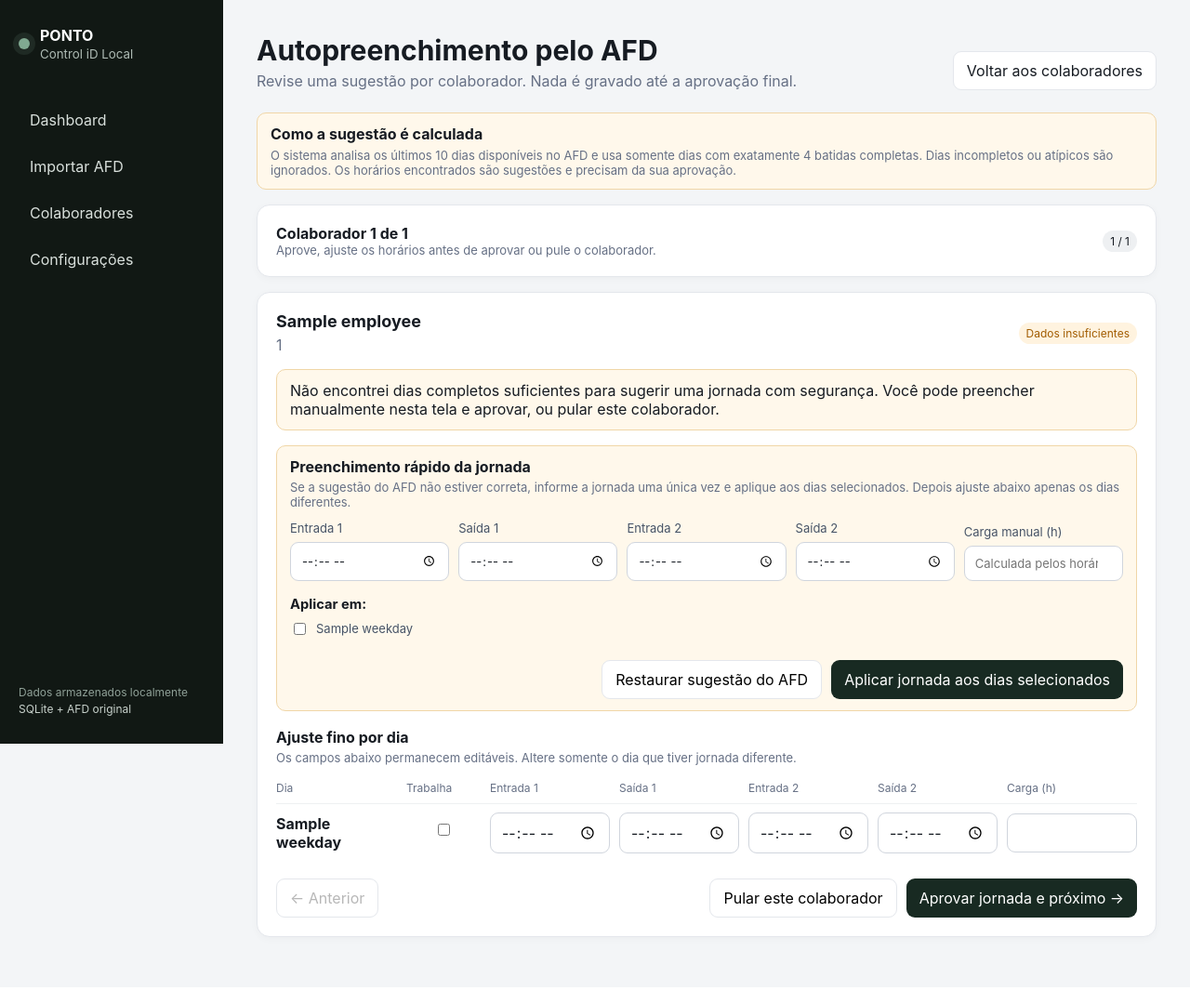
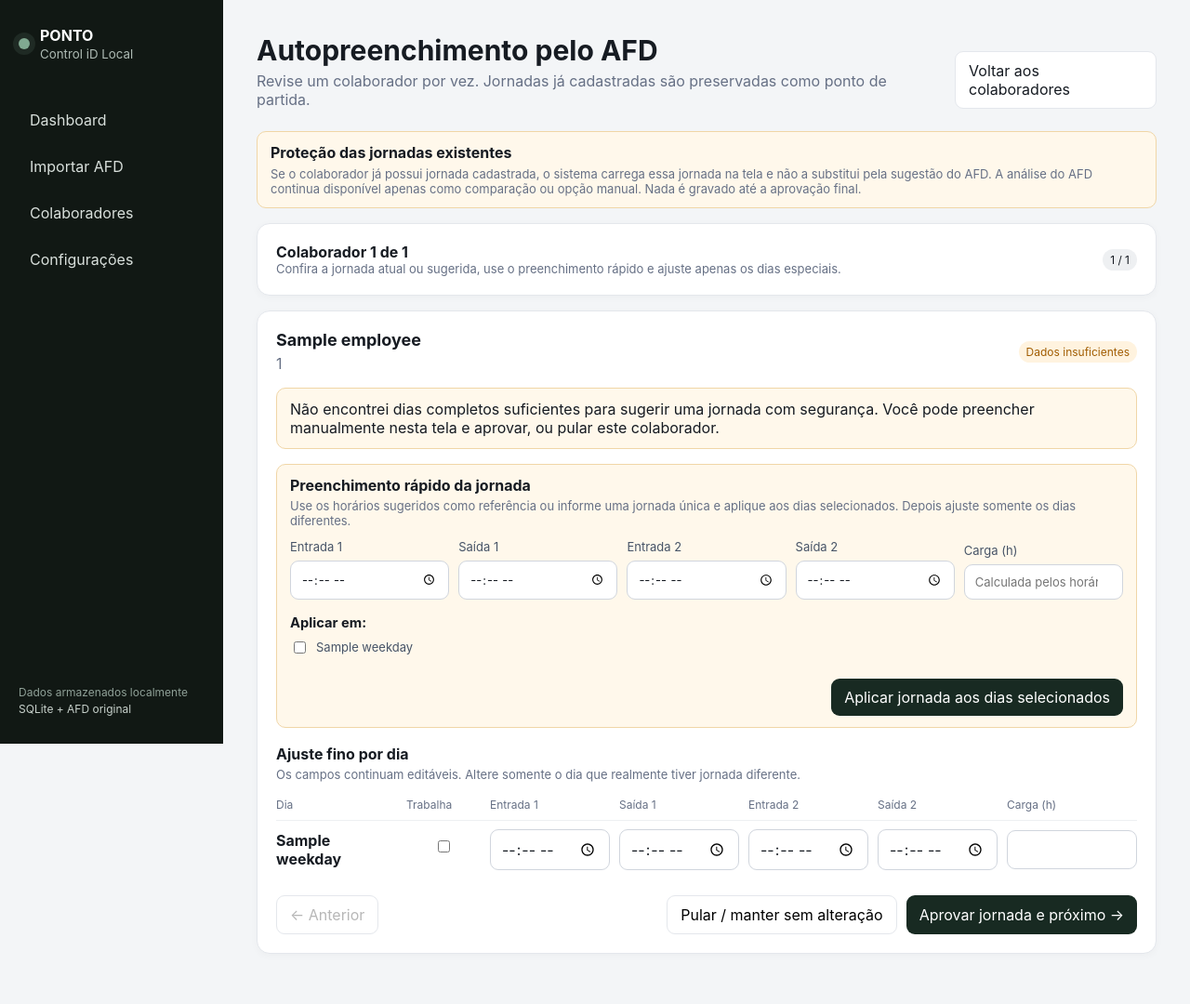
Before and after one commit to lucasgarciamoreira92-rgb/ponto-controlid, a FastAPI app: template templates/employee_auto_schedule.html in a window 1280 px wide. Shown: the whole page at 93% size. Before the commit the page ends 1015 px from the top, so only its background shows below. Run offline with FastAPI, Linux system fonts and the light colour scheme; the template is opened without the code that fills it: most values are stand-ins (such as "Sample title", 1, 10 or a date in 2020).

Commit message:
Protege jornadas existentes no configurador rapido

```diff
--- a/templates/employee_auto_schedule.html
+++ b/templates/employee_auto_schedule.html
@@ -4,16 +4,16 @@
 <div class="topbar">
   <div>
     <h1>Autopreenchimento pelo AFD</h1>
-    <p>Revise uma sugestão por colaborador. Nada é gravado até a aprovação final.</p>
+    <p>Revise um colaborador por vez. Jornadas já cadastradas são preservadas como ponto de partida.</p>
   </div>
   <a class="button ghost" href="/employees">Voltar aos colaboradores</a>
 </div>
 
 <div class="notice" style="display:block;">
-  <strong>Como a sugestão é calculada</strong>
+  <strong>Proteção das jornadas existentes</strong>
   <div class="help" style="margin-top:5px;">
-    O sistema analisa os últimos {{ lookback_days }} dias disponíveis no AFD e usa somente dias com exatamente 4 batidas completas.
-    Dias incompletos ou atípicos são ignorados. Os horários encontrados são sugestões e precisam da sua aprovação.
+    Se o colaborador já possui jornada cadastrada, o sistema carrega essa jornada na tela e não a substitui pela sugestão do AFD.
+    A análise do AFD continua disponível apenas como comparação ou opção manual. Nada é gravado até a aprovação final.
   </div>
 </div>
 
@@ -27,7 +27,7 @@
   <div style="display:flex;align-items:center;justify-content:space-between;gap:14px;flex-wrap:wrap;">
     <div>
       <strong id="wizard-progress">Colaborador 1 de {{ suggestions|length }}</strong>
-      <div class="help">Aprove, ajuste os horários antes de aprovar ou pule o colaborador.</div>
+      <div class="help">Confira a jornada atual ou sugerida, use o preenchimento rápido e ajuste apenas os dias especiais.</div>
     </div>
     <div class="badge" id="wizard-counter">1 / {{ suggestions|length }}</div>
   </div>
@@ -36,6 +36,8 @@
 {% for item in suggestions %}
 {% set e = item.employee %}
 {% set inf = item.inference %}
+{% set initial = item.initial_days %}
+{% set quick = item.quick %}
 <section class="wizard-step" data-index="{{ loop.index0 }}" data-employee-name="{{ e.name }}" data-employee-id="{{ e.id }}" {% if not loop.first %}style="display:none;"{% endif %}>
   <input type="hidden" name="e{{ e.id }}_approved" id="approved-{{ e.id }}" value="0">
   <div class="card">
@@ -44,16 +46,26 @@
         <h2>{{ e.name }}</h2>
         <p>{{ e.external_id or 'Sem identificador AFD' }}</p>
       </div>
-      {% if inf.has_suggestion %}
+      {% if item.has_existing_schedule %}
+      <span class="badge ok">Jornada já cadastrada · protegida</span>
+      {% elif inf.has_suggestion %}
       <span class="badge {% if inf.confidence_label == 'Alta' %}ok{% elif inf.confidence_label == 'Média' %}warn{% endif %}">
-        Confiança {{ inf.confidence_label }} · {{ inf.confidence_score }}%
+        Sugestão AFD · {{ inf.confidence_label }} · {{ inf.confidence_score }}%
       </span>
       {% else %}
       <span class="badge warn">Dados insuficientes</span>
       {% endif %}
     </div>
 
-    {% if inf.has_suggestion %}
+    {% if item.has_existing_schedule %}
+    <div class="notice success" style="display:block;">
+      <strong>Jornada atual carregada.</strong> Os horários abaixo são os que já estão salvos para este colaborador.
+      Eles só serão alterados se você modificar os campos, aprovar este colaborador e depois confirmar o salvamento final.
+      {% if inf.has_suggestion %}
+      <div class="help" style="margin-top:5px;">O AFD também encontrou uma sugestão com confiança {{ inf.confidence_label }} ({{ inf.confidence_score }}%), mas ela não foi aplicada.</div>
+      {% endif %}
+    </div>
+    {% elif inf.has_suggestion %}
     <div class="notice success" style="display:block;">
       Foram usados <strong>{{ inf.valid_days }} dias completos</strong> para esta sugestão.
       {% if inf.ignored_days %} {{ inf.ignored_days }} dia(s) foram ignorados por terem quantidade de batidas diferente de 4.{% endif %}
@@ -70,15 +82,21 @@
     <div class="notice quick-fill-box" data-employee-id="{{ e.id }}" style="display:block;margin-top:16px;">
       <div style="margin-bottom:12px;">
         <strong>Preenchimento rápido da jornada</strong>
-        <div class="help" style="margin-top:4px;">Se a sugestão do AFD não estiver correta, informe a jornada uma única vez e aplique aos dias selecionados. Depois ajuste abaixo apenas os dias diferentes.</div>
+        <div class="help" style="margin-top:4px;">
+          {% if item.has_existing_schedule %}
+          O padrão predominante da jornada já cadastrada foi carregado abaixo. Dias com horário diferente não são selecionados automaticamente, evitando sobrescrever sábado ou outro dia especial.
+          {% else %}
+          Use os horários sugeridos como referência ou informe uma jornada única e aplique aos dias selecionados. Depois ajuste somente os dias diferentes.
+          {% endif %}
+        </div>
       </div>
 
       <div style="display:grid;grid-template-columns:repeat(5,minmax(120px,1fr));gap:10px;align-items:end;">
-        <label>Entrada 1<input type="time" class="quick-start1"></label>
-        <label>Saída 1<input type="time" class="quick-end1"></label>
-        <label>Entrada 2<input type="time" class="quick-start2"></label>
-        <label>Saída 2<input type="time" class="quick-end2"></label>
-        <label>Carga manual (h)<input type="number" step="0.01" min="0" max="24" class="quick-hours" placeholder="Calculada pelos horários"></label>
+        <label>Entrada 1<input type="time" class="quick-start1" value="{{ quick.start1 }}"></label>
+        <label>Saída 1<input type="time" class="quick-end1" value="{{ quick.end1 }}"></label>
+        <label>Entrada 2<input type="time" class="quick-start2" value="{{ quick.start2 }}"></label>
+        <label>Saída 2<input type="time" class="quick-end2" value="{{ quick.end2 }}"></label>
+        <label>Carga (h)<input type="number" step="0.01" min="0" max="24" class="quick-hours" value="{{ quick.hours }}" placeholder="Calculada pelos horários"></label>
       </div>
 
       <div style="margin-top:14px;">
@@ -86,14 +104,19 @@
         <div style="display:flex;gap:14px;flex-wrap:wrap;margin-top:8px;">
           {% for wd,label in weekdays %}
           <label class="check" style="margin:0;">
-            <input type="checkbox" class="quick-day" value="{{ wd }}" {% if wd <= 5 %}checked{% endif %}> {{ label }}
+            <input type="checkbox" class="quick-day" value="{{ wd }}" {% if wd in item.quick_days %}checked{% endif %}> {{ label }}
           </label>
           {% endfor %}
         </div>
       </div>
 
       <div style="display:flex;justify-content:flex-end;gap:10px;flex-wrap:wrap;margin-top:14px;">
-        <button class="button ghost quick-use-afd" type="button">Restaurar sugestão do AFD</button>
+        {% if item.has_existing_schedule %}
+        <button class="button ghost quick-use-current" type="button">Restaurar jornada atual</button>
+        {% endif %}
+        {% if inf.has_suggestion %}
+        <button class="button ghost quick-use-afd" type="button">{% if item.has_existing_schedule %}Usar sugestão do AFD{% else %}Restaurar sugestão do AFD{% endif %}</button>
+        {% endif %}
         <button class="button primary quick-apply" type="button">Aplicar jornada aos dias selecionados</button>
       </div>
       <div class="help quick-feedback" style="display:none;margin-top:10px;"></div>
@@ -101,22 +124,29 @@
 
     <div style="margin-top:18px;margin-bottom:8px;">
       <strong>Ajuste fino por dia</strong>
-      <div class="help" style="margin-top:4px;">Os campos abaixo permanecem editáveis. Altere somente o dia que tiver jornada diferente.</div>
+      <div class="help" style="margin-top:4px;">Os campos continuam editáveis. Altere somente o dia que realmente tiver jornada diferente.</div>
     </div>
 
     <div class="schedule-scroll">
       <div class="schedule-grid header"><span>Dia</span><span>Trabalha</span><span>Entrada 1</span><span>Saída 1</span><span>Entrada 2</span><span>Saída 2</span><span>Carga (h)</span></div>
       {% for wd,label in weekdays %}
-      {% set d = inf.days.get(wd) %}
+      {% set d = initial.get(wd) %}
+      {% set afd = inf.days.get(wd) %}
+      {% set current = item.saved_days.get(wd) %}
       <div class="schedule-grid">
-        <strong>{{ label }}{% if d and d.sample_count %}<small>{{ d.sample_count }} dia(s) usados · {{ d.confidence_label }}</small>{% endif %}</strong>
+        <strong>
+          {{ label }}
+          {% if item.has_existing_schedule and current %}<small>jornada atual</small>
+          {% elif afd and afd.sample_count %}<small>{{ afd.sample_count }} dia(s) usados · {{ afd.confidence_label }}</small>{% endif %}
+        </strong>
         <label class="switch"><input type="checkbox" name="e{{ e.id }}_d{{wd}}_active" {% if d and d.active %}checked{% endif %}><span></span></label>
-        <input type="time" name="e{{ e.id }}_d{{wd}}_start1" value="{{ d.start1 if d else '' }}" data-afd-value="{{ d.start1 if d else '' }}">
-        <input type="time" name="e{{ e.id }}_d{{wd}}_end1" value="{{ d.end1 if d else '' }}" data-afd-value="{{ d.end1 if d else '' }}">
-        <input type="time" name="e{{ e.id }}_d{{wd}}_start2" value="{{ d.start2 if d else '' }}" data-afd-value="{{ d.start2 if d else '' }}">
-        <input type="time" name="e{{ e.id }}_d{{wd}}_end2" value="{{ d.end2 if d else '' }}" data-afd-value="{{ d.end2 if d else '' }}">
-        <input type="number" step="0.01" min="0" max="24" name="e{{ e.id }}_d{{wd}}_hours" value="{{ '%.2f'|format((d.expected_minutes or 0)/60) if d and d.active else '' }}" data-afd-value="{{ '%.2f'|format((d.expected_minutes or 0)/60) if d and d.active else '' }}">
-        <input type="hidden" class="afd-active-state" data-day="{{ wd }}" value="{% if d and d.active %}1{% else %}0{% endif %}">
+        <input type="time" name="e{{ e.id }}_d{{wd}}_start1" value="{{ d.start1 if d else '' }}" data-afd-value="{{ afd.start1 if afd else '' }}" data-current-value="{{ current.start1 if current else '' }}">
+        <input type="time" name="e{{ e.id }}_d{{wd}}_end1" value="{{ d.end1 if d else '' }}" data-afd-value="{{ afd.end1 if afd else '' }}" data-current-value="{{ current.end1 if current else '' }}">
+        <input type="time" name="e{{ e.id }}_d{{wd}}_start2" value="{{ d.start2 if d else '' }}" data-afd-value="{{ afd.start2 if afd else '' }}" data-current-value="{{ current.start2 if current else '' }}">
+        <input type="time" name="e{{ e.id }}_d{{wd}}_end2" value="{{ d.end2 if d else '' }}" data-afd-value="{{ afd.end2 if afd else '' }}" data-current-value="{{ current.end2 if current else '' }}">
+        <input type="number" step="0.01" min="0" max="24" name="e{{ e.id }}_d{{wd}}_hours" value="{{ '%.2f'|format((d.expected_minutes or 0)/60) if d and d.active else '' }}" data-afd-value="{{ '%.2f'|format((afd.expected_minutes or 0)/60) if afd and afd.active else '' }}" data-current-value="{{ '%.2f'|format((current.expected_minutes or 0)/60) if current and current.active else '' }}">
+        <input type="hidden" class="afd-active-state" data-day="{{ wd }}" value="{% if afd and afd.active %}1{% else %}0{% endif %}">
+        <input type="hidden" class="current-active-state" data-day="{{ wd }}" value="{% if current and current.active %}1{% else %}0{% endif %}">
       </div>
       {% endfor %}
     </div>
@@ -124,7 +154,7 @@
     <div style="display:flex;justify-content:space-between;gap:10px;flex-wrap:wrap;margin-top:18px;">
       <button class="button ghost previous-step" type="button" {% if loop.first %}disabled{% endif %}>← Anterior</button>
       <div style="display:flex;gap:10px;flex-wrap:wrap;">
-        <button class="button ghost skip-step" type="button" data-employee-id="{{ e.id }}">Pular este colaborador</button>
+        <button class="button ghost skip-step" type="button" data-employee-id="{{ e.id }}">Pular / manter sem alteração</button>
         <button class="button primary approve-step" type="button" data-employee-id="{{ e.id }}">Aprovar jornada e próximo →</button>
       </div>
     </div>
@@ -137,21 +167,21 @@
     <div class="section-head">
       <div>
         <h2>Revisão final</h2>
-        <p>Confira as decisões e os horários antes de gravar as jornadas padrão.</p>
+        <p>Confira as decisões e os horários antes de gravar qualquer alteração.</p>
       </div>
       <span class="badge ok" id="approved-count"></span>
     </div>
     <div class="table-wrap">
       <table>
-        <thead><tr><th>Colaborador</th><th>Decisão</th><th>Jornada aprovada</th><th></th></tr></thead>
+        <thead><tr><th>Colaborador</th><th>Decisão</th><th>Jornada</th><th></th></tr></thead>
         <tbody id="review-body"></tbody>
       </table>
     </div>
     <div style="display:flex;justify-content:flex-end;gap:10px;flex-wrap:wrap;margin-top:18px;">
-      <button class="button primary" type="submit">Salvar todas as jornadas aprovadas</button>
+      <button class="button primary" type="submit">Salvar somente as jornadas aprovadas</button>
     </div>
   </div>
-  <p class="footnote">Colaboradores pulados não terão a jornada alterada. As jornadas aprovadas ficam como jornada padrão e depois podem ser copiadas para a competência mensal.</p>
+  <p class="footnote">Quem for pulado permanece exatamente como estava. Somente colaboradores aprovados serão gravados.</p>
 </section>
 </form>
 
@@ -188,12 +218,35 @@
     el.style.display = '';
     el.textContent = message;
     el.style.fontWeight = '600';
-    if (success) {
-      setTimeout(function () { el.style.display = 'none'; }, 3500);
-    }
+    if (success) setTimeout(function () { el.style.display = 'none'; }, 3500);
   }
 
-  document.querySelectorAll('.quick-apply').forEach(button => {
+  function restoreSource(button, source) {
+    const box = button.closest('.quick-fill-box');
+    const step = button.closest('.wizard-step');
+    const id = step.dataset.employeeId;
+    for (let day = 0; day <= 6; day++) {
+      const active = step.querySelector('[name="e' + id + '_d' + day + '_active"]');
+      const state = step.querySelector('.' + source + '-active-state[data-day="' + day + '"]');
+      if (active && state) active.checked = state.value === '1';
+      ['start1', 'end1', 'start2', 'end2', 'hours'].forEach(function (field) {
+        const target = step.querySelector('[name="e' + id + '_d' + day + '_' + field + '"]');
+        if (!target) return;
+        target.value = source === 'afd' ? (target.dataset.afdValue || '') : (target.dataset.currentValue || '');
+      });
+    }
+    showFeedback(box, source === 'afd' ? 'Sugestão do AFD carregada para conferência.' : 'Jornada atualmente salva restaurada.', true);
+  }
+
+  document.querySelectorAll('.quick-use-afd').forEach(function (button) {
+    button.addEventListener('click', function () { restoreSource(this, 'afd'); });
+  });
+
+  document.querySelectorAll('.quick-use-current').forEach(function (button) {
+    button.addEventListener('click', function () { restoreSource(this, 'current'); });
+  });
+
+  document.querySelectorAll('.quick-apply').forEach(function (button) {
     button.addEventListener('click', function () {
       const box = this.closest('.quick-fill-box');
       const step = this.closest('.wizard-step');
@@ -203,66 +256,31 @@
       const start2 = box.querySelector('.quick-start2').value;
       const end2 = box.querySelector('.quick-end2').value;
       let hours = box.querySelector('.quick-hours').value;
+      const selectedDays = Array.from(box.querySelectorAll('.quick-day:checked')).map(function (input) { return Number(input.value); });
 
-      const selectedDays = Array.from(box.querySelectorAll('.quick-day:checked')).map(input => Number(input.value));
-      if (!selectedDays.length) {
-        showFeedback(box, 'Selecione pelo menos um dia da semana.', false);
-        return;
-      }
-      if ((!start1 || !end1) && !hours) {
-        showFeedback(box, 'Informe Entrada 1 e Saída 1 ou uma carga manual.', false);
-        return;
-      }
-      if ((start1 && !end1) || (!start1 && end1)) {
-        showFeedback(box, 'Preencha Entrada 1 e Saída 1 juntas.', false);
-        return;
-      }
-      if ((start2 && !end2) || (!start2 && end2)) {
-        showFeedback(box, 'Preencha Entrada 2 e Saída 2 juntas.', false);
-        return;
-      }
+      if (!selectedDays.length) return showFeedback(box, 'Selecione pelo menos um dia da semana.', false);
+      if ((!start1 || !end1) && !hours) return showFeedback(box, 'Informe Entrada 1 e Saída 1 ou uma carga manual.', false);
+      if ((start1 && !end1) || (!start1 && end1)) return showFeedback(box, 'Preencha Entrada 1 e Saída 1 juntas.', false);
+      if ((start2 && !end2) || (!start2 && end2)) return showFeedback(box, 'Preencha Entrada 2 e Saída 2 juntas.', false);
       if (!hours) hours = calculatedHours(start1, end1, start2, end2);
 
-      selectedDays.forEach(day => {
+      selectedDays.forEach(function (day) {
         const active = step.querySelector('[name="e' + id + '_d' + day + '_active"]');
-        const targetStart1 = step.querySelector('[name="e' + id + '_d' + day + '_start1"]');
-        const targetEnd1 = step.querySelector('[name="e' + id + '_d' + day + '_end1"]');
-        const targetStart2 = step.querySelector('[name="e' + id + '_d' + day + '_start2"]');
-        const targetEnd2 = step.querySelector('[name="e' + id + '_d' + day + '_end2"]');
-        const targetHours = step.querySelector('[name="e' + id + '_d' + day + '_hours"]');
         if (active) active.checked = true;
-        if (targetStart1) targetStart1.value = start1;
-        if (targetEnd1) targetEnd1.value = end1;
-        if (targetStart2) targetStart2.value = start2;
-        if (targetEnd2) targetEnd2.value = end2;
-        if (targetHours) targetHours.value = hours;
+        const values = {start1: start1, end1: end1, start2: start2, end2: end2, hours: hours};
+        Object.keys(values).forEach(function (field) {
+          const target = step.querySelector('[name="e' + id + '_d' + day + '_' + field + '"]');
+          if (target) target.value = values[field];
+        });
       });
 
-      showFeedback(box, 'Jornada aplicada aos ' + selectedDays.length + ' dia(s) selecionado(s). Faça abaixo qualquer ajuste fino necessário.', true);
-    });
-  });
-
-  document.querySelectorAll('.quick-use-afd').forEach(button => {
-    button.addEventListener('click', function () {
-      const box = this.closest('.quick-fill-box');
-      const step = this.closest('.wizard-step');
-      const id = step.dataset.employeeId;
-      for (let day = 0; day <= 6; day++) {
-        const active = step.querySelector('[name="e' + id + '_d' + day + '_active"]');
-        const storedActive = step.querySelector('.afd-active-state[data-day="' + day + '"]');
-        if (active && storedActive) active.checked = storedActive.value === '1';
-        ['start1', 'end1', 'start2', 'end2', 'hours'].forEach(field => {
-          const target = step.querySelector('[name="e' + id + '_d' + day + '_' + field + '"]');
-          if (target) target.value = target.dataset.afdValue || '';
-        });
-      }
-      showFeedback(box, 'Sugestão original do AFD restaurada para este colaborador.', true);
+      showFeedback(box, 'Jornada aplicada somente aos ' + selectedDays.length + ' dia(s) selecionado(s). Os demais dias foram preservados.', true);
     });
   });
 
   function showStep(index) {
     finalReview.style.display = 'none';
-    steps.forEach((step, i) => step.style.display = i === index ? '' : 'none');
+    steps.forEach(function (step, i) { step.style.display = i === index ? '' : 'none'; });
     current = index;
     progress.textContent = 'Colaborador ' + (index + 1) + ' de ' + steps.length;
     counter.textContent = (index + 1) + ' / ' + steps.length;
@@ -290,44 +308,29 @@
   }
 
   function buildReview() {
-    steps.forEach(step => step.style.display = 'none');
+    steps.forEach(function (step) { step.style.display = 'none'; });
     finalReview.style.display = '';
     progress.textContent = 'Revisão final';
     counter.textContent = steps.length + ' revisados';
     reviewBody.innerHTML = '';
     let approved = 0;
-    steps.forEach((step, index) => {
+
+    steps.forEach(function (step, index) {
       const hidden = step.querySelector('input[id^="approved-"]');
       const ok = hidden && hidden.value === '1';
       if (ok) approved += 1;
-
       const tr = document.createElement('tr');
-      const name = document.createElement('td');
-      name.innerHTML = '<strong>' + step.dataset.employeeName + '</strong>';
-
-      const decision = document.createElement('td');
-      decision.innerHTML = ok ? '<span class="badge ok">Aprovada</span>' : '<span class="badge">Sem alteração</span>';
-
-      const summary = document.createElement('td');
-      summary.innerHTML = ok ? '<small>' + scheduleSummary(step) + '</small>' : '—';
-
-      const action = document.createElement('td');
-      action.innerHTML = '<button class="link-button review-employee" type="button" data-index="' + index + '">Revisar</button>';
-
-      tr.appendChild(name);
-      tr.appendChild(decision);
-      tr.appendChild(summary);
-      tr.appendChild(action);
+      tr.innerHTML = '<td><strong>' + step.dataset.employeeName + '</strong></td>' +
+        '<td>' + (ok ? '<span class="badge ok">Salvar</span>' : '<span class="badge">Manter sem alteração</span>') + '</td>' +
+        '<td>' + (ok ? '<small>' + scheduleSummary(step) + '</small>' : '—') + '</td>' +
+        '<td><button class="link-button review-employee" type="button" data-index="' + index + '">Revisar</button></td>';
       reviewBody.appendChild(tr);
     });
+
     approvedCount.textContent = approved + ' jornada(s) para salvar';
-
-    document.querySelectorAll('.review-employee').forEach(button => {
-      button.addEventListener('click', function () {
-        showStep(Number(this.dataset.index));
-      });
+    document.querySelectorAll('.review-employee').forEach(function (button) {
+      button.addEventListener('click', function () { showStep(Number(this.dataset.index)); });
     });
-
     window.scrollTo({top: 0, behavior: 'smooth'});
   }
 
@@ -336,26 +339,22 @@
     else buildReview();
   }
 
-  document.querySelectorAll('.approve-step').forEach(button => {
+  document.querySelectorAll('.approve-step').forEach(function (button) {
     button.addEventListener('click', function () {
-      const id = this.dataset.employeeId;
-      document.getElementById('approved-' + id).value = '1';
+      document.getElementById('approved-' + this.dataset.employeeId).value = '1';
       nextOrReview();
     });
   });
 
-  document.querySelectorAll('.skip-step').forEach(button => {
+  document.querySelectorAll('.skip-step').forEach(function (button) {
     button.addEventListener('click', function () {
-      const id = this.dataset.employeeId;
-      document.getElementById('approved-' + id).value = '0';
+      document.getElementById('approved-' + this.dataset.employeeId).value = '0';
       nextOrReview();
     });
   });
 
-  document.querySelectorAll('.previous-step').forEach(button => {
-    button.addEventListener('click', function () {
-      if (current > 0) showStep(current - 1);
-    });
+  document.querySelectorAll('.previous-step').forEach(function (button) {
+    button.addEventListener('click', function () { if (current > 0) showStep(current - 1); });
   });
 })();
 </script>
```
